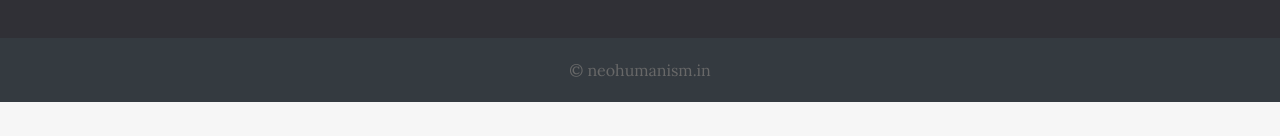
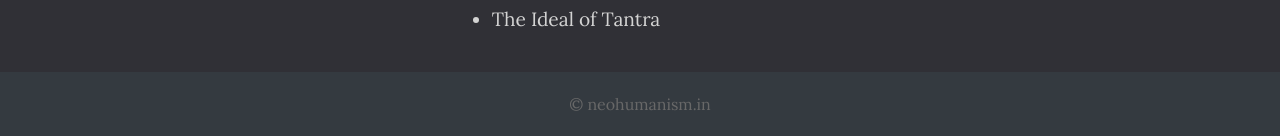
Before and after one commit to pramod0021a/neohumanism, a plain HTML site: page index.html in a window 1280 px wide. Shown: the part 2158-2294 px from the top of the page. Before the commit the page ends 2260 px from the top, so only its background shows below. Drawn offline with nearby package versions, Linux system fonts and the light colour scheme; a web font is replaced by a local one.

Commit message:
Update index.html

```diff
--- a/index.html
+++ b/index.html
@@ -173,6 +173,7 @@
           <a href="progress.html" target="_blank"><li>Civilization, Science and Spiritual Progress</li></a>
           <a href="sadvipra.html" target="_blank"><li>Sadvipra - An enlightened Leader</li></a>
           <a href="images/PRAMA'.pdf" target="_blank"><li>Prama'</li></a>
+		<a href="images/TANTRA.pdf" target="_blank"><li>The Ideal of Tantra</li></a>
           <!-- <a href="wisdom.html" target="_blank"><li>Wisdom Quotient</li></a>             -->
         </ul>
       </div>
```
